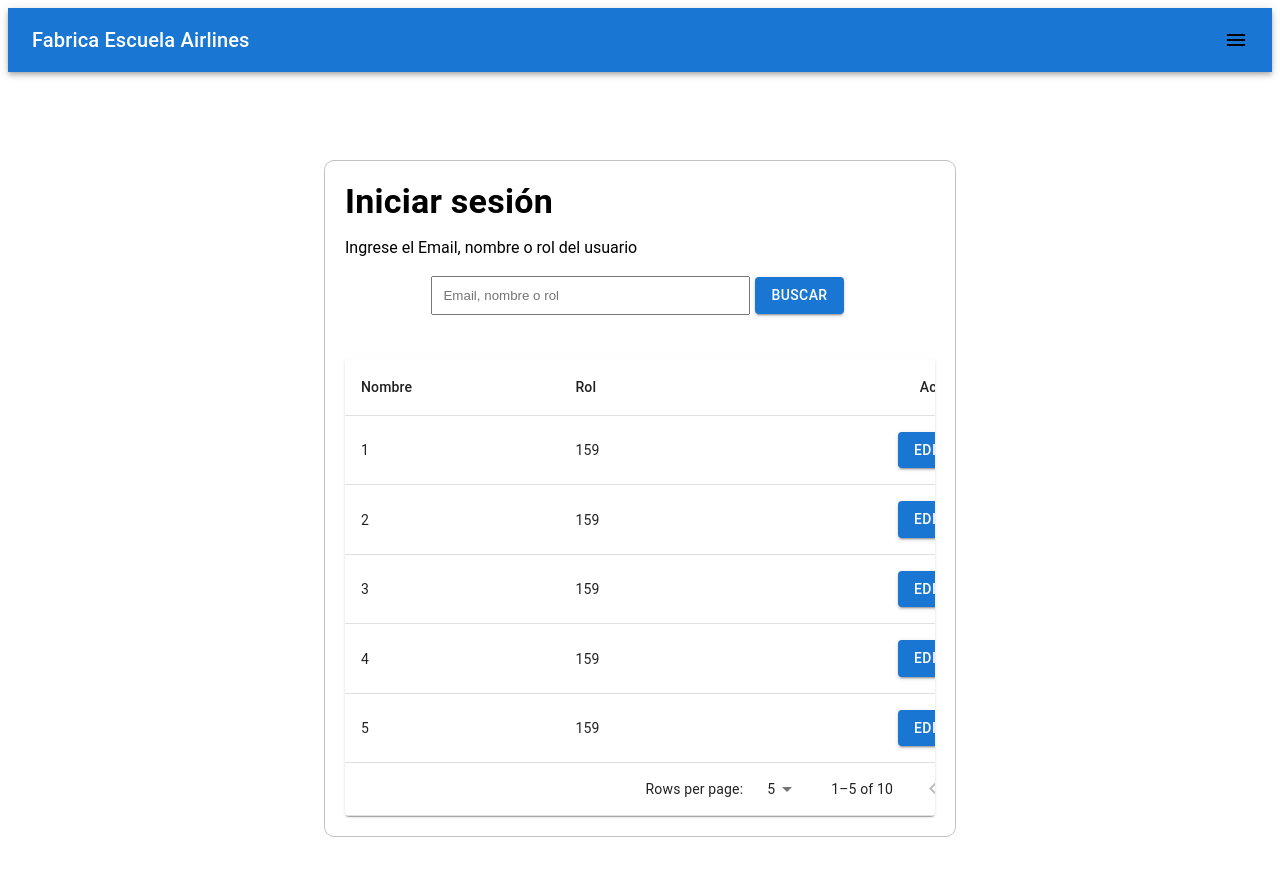
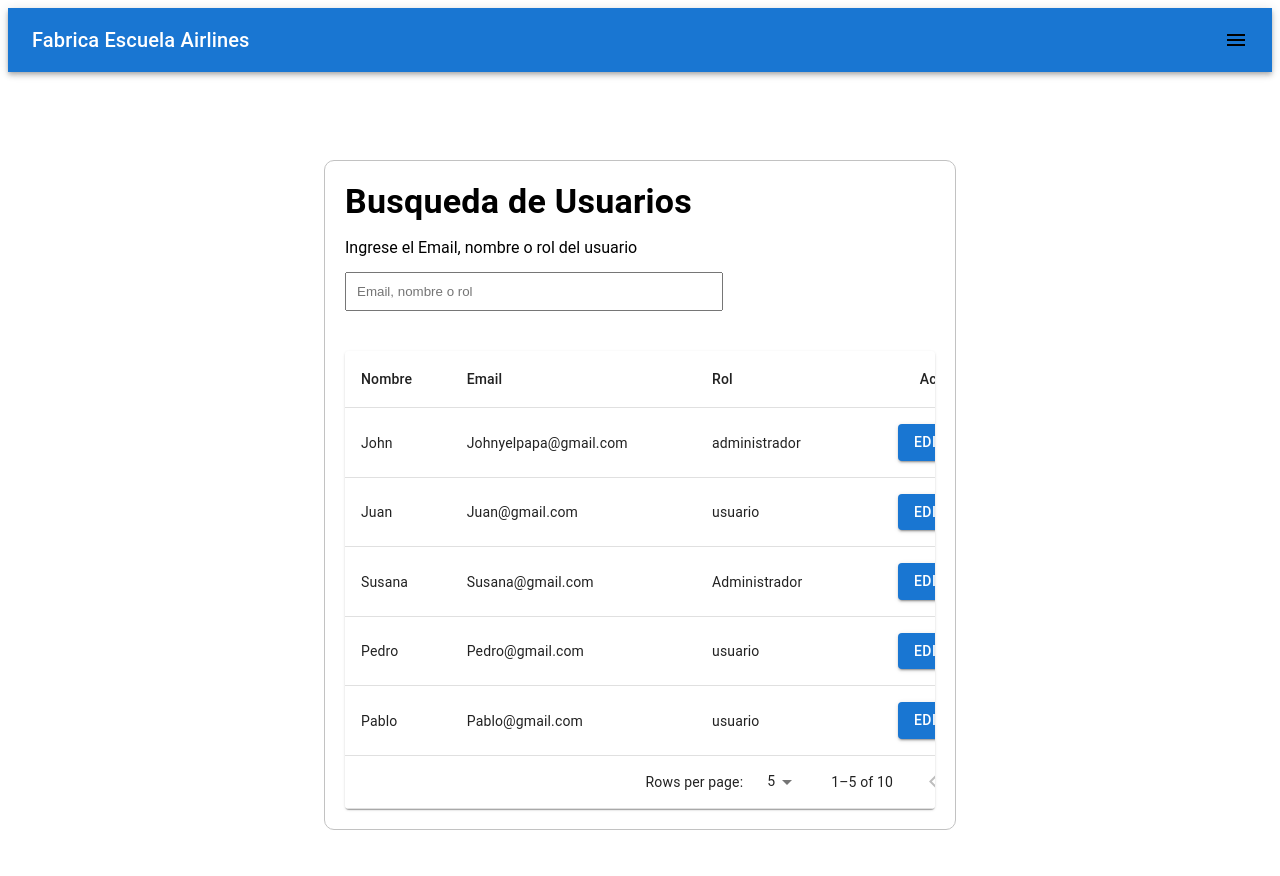
Before and after one commit to manuelRestrep0/frontend-presencial, a Next.js app: page /auth-B/authorization in a window 1280 px wide. Shown: the top 876 px of the page. Built offline with nearby package versions, Linux system fonts and the light colour scheme.

Commit message:
se termino la funcionalidad de buscar usuarios, se implemento el campo del correo electronico y se agrego la funcionalidad de buscar por correo electronico

```diff
--- a/app/auth-B/authorization/page.tsx
+++ b/app/auth-B/authorization/page.tsx
@@ -6,48 +6,58 @@ import Navbar from 'components/Navbar';
 const paperStyle = { padding: 20, width: "50%", margin: "7% auto", border: "1px solid #c2c2c2", borderRadius: "10px" };
 const title = { fontWeight: "bold" };
 const textStyle = { fontFamily: 'Roboto, sans-serif', margin: "15px 0px" };
-const inputs = { display: 'flex', justifyContent: 'center', alignItems: 'center' };
+const inputs = { display: 'flex', alignItems: 'center'};
 
 const rows = [
   {
-    name: '1',
-    role: '159'
+    name: 'John',
+    role: 'administrador',
+    email: 'Johnyelpapa@gmail.com'
   },
   {
-    name: '2',
-    role: '159'
+    name: 'Juan',
+    role: 'usuario',
+    email: 'Juan@gmail.com'
   },
   {
-    name: '3',
-    role: '159'
+    name: 'Susana',
+    role: 'Administrador',
+    email: 'Susana@gmail.com'
   },
   {
-    name: '4',
-    role: '159'
+    name: 'Pedro',
+    role: 'usuario',
+    email: 'Pedro@gmail.com'
   },
   {
-    name: '5',
-    role: '159'
+    name: 'Pablo',
+    role: 'usuario',
+    email: 'Pablo@gmail.com'
   },
   {
-    name: '6',
-    role: '159'
+    name: 'Sara',
+    role: 'usuario',
+    email:'Sara@gmail.com'
   },
   {
-    name: '7',
-    role: '159'
+    name: 'Kevin',
+    role: 'usuario',
+    email: 'Kevin@gmail.com'
   },
   {
-    name: '8',
-    role: '159'
+    name: 'Luis',
+    role: 'usuario',
+    email: 'Luis@gmail.com'
   },
   {
-    name: '9',
-    role: '159'
+    name: 'Maria',
+    role: 'usuario',
+    email: 'Maria@gmail.com'
   },
   {
-    name: '10',
-    role: '159'
+    name: 'Jose',
+    role: 'usuario',
+    email: 'Jose@gmail.com'
   },
 ];
 
@@ -55,20 +65,19 @@ export default function Authorization() {
   const [page, setPage] = React.useState(0);
   const [rowsPerPage, setRowsPerPage] = React.useState(5);
 
-  const handleChangePage = (event, newPage) => {
+  const handleChangePage = (event: any, newPage: React.SetStateAction<number>) => {
     setPage(newPage);
   };
 
-  const handleChangeRowsPerPage = (event) => {
+  const handleChangeRowsPerPage = (event: { target: { value: string; }; }) => {
     setRowsPerPage(parseInt(event.target.value, 10));
     setPage(0);
   };
 
   const [search, setSearch] = React.useState("");
 
-  const handleSearch = (event) => {
+  const handleSearch = (event: { target: { value: React.SetStateAction<string>; }; }) => {
     setSearch(event.target.value);
-    console.log(event.target.value);
   };
 
   let results = [];
@@ -78,7 +87,8 @@ export default function Authorization() {
     results = rows.filter((result) => {
       const lowerCaseName = result.name.toLowerCase();
       const lowerCaseRole = result.role.toLowerCase();
-      return lowerCaseName.includes(search.toLowerCase()) || lowerCaseRole.includes(search.toLowerCase());
+      const lowerCaseEmail = result.email.toLowerCase();
+      return lowerCaseName.includes(search.toLowerCase()) || lowerCaseRole.includes(search.toLowerCase())|| lowerCaseEmail.includes(search.toLowerCase());
     });
   }
 
@@ -87,16 +97,13 @@ export default function Authorization() {
       <Navbar />
       <Grid container style={paperStyle}>
         <Typography variant="h4" component="h2" sx={title}>
-          Iniciar sesión
+          Busqueda de Usuarios
         </Typography>
         <Grid item xs={12} sx={textStyle}>
           Ingrese el Email, nombre o rol del usuario
         </Grid>
         <Grid item xs={12} style={inputs}>
-          <input value={search} onChange={handleSearch} type="text" placeholder="Email, nombre o rol" style={{ width: "50%", padding: "10px" }} />
-          <Button variant="contained" style={{ margin: "5px 5px" }}>
-            Buscar
-          </Button>
+          <input value={search} onChange={handleSearch} type="text" placeholder="Email, nombre o rol" style={{ width: "60%", padding: "10px" }} />
         </Grid>
 
 
@@ -105,6 +112,7 @@ export default function Authorization() {
             <TableHead>
               <TableRow>
                 <TableCell>Nombre</TableCell>
+                <TableCell>Email</TableCell>
                 <TableCell>Rol</TableCell>
                 <TableCell align="right">Acciones</TableCell>
               </TableRow>
@@ -113,8 +121,9 @@ export default function Authorization() {
               {results.slice(page * rowsPerPage, page * rowsPerPage + rowsPerPage).map((result) => (
                 <TableRow key={result.name}>
                   <TableCell component="th" scope="row">
-                    {result.name}
+                  {result.name}
                   </TableCell>
+                  <TableCell>{result.email}</TableCell>
                   <TableCell>{result.role}</TableCell>
                   <TableCell align="right">
                     <Button variant="contained">Editar</Button>
```
